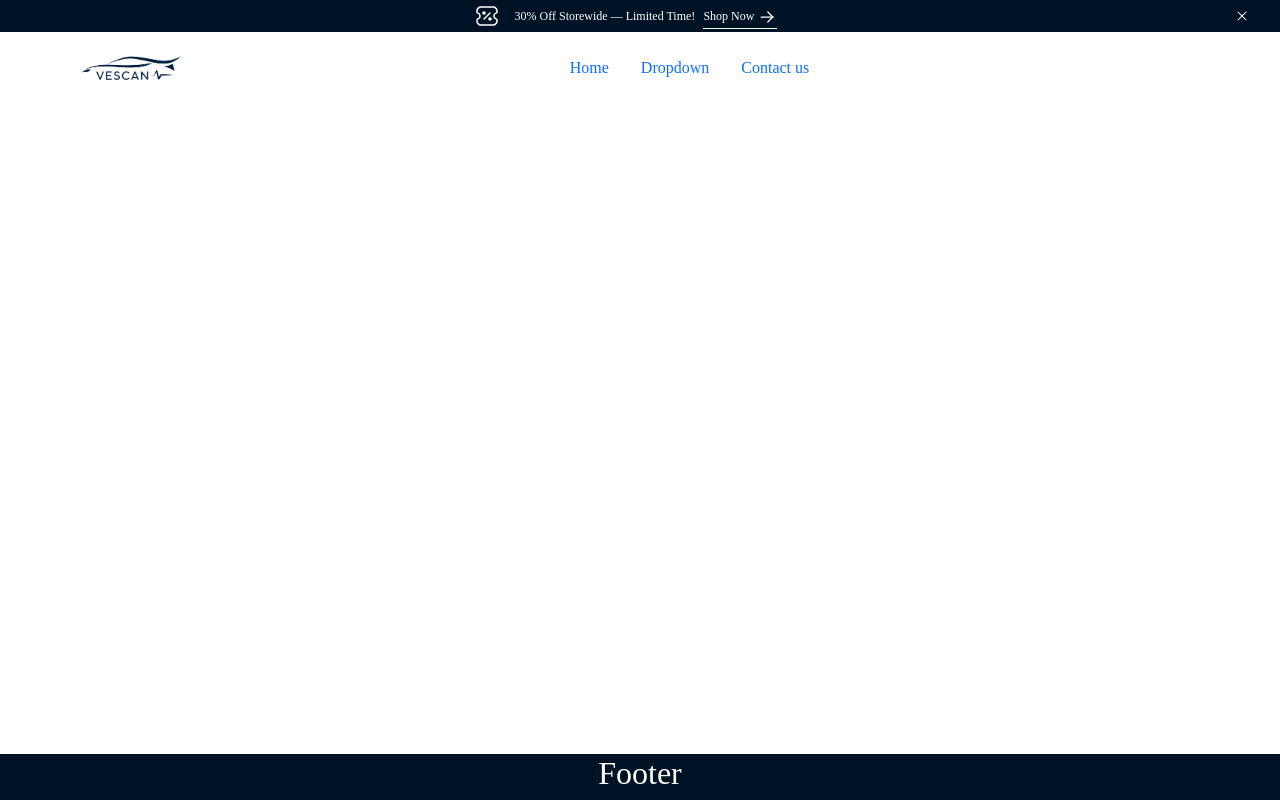
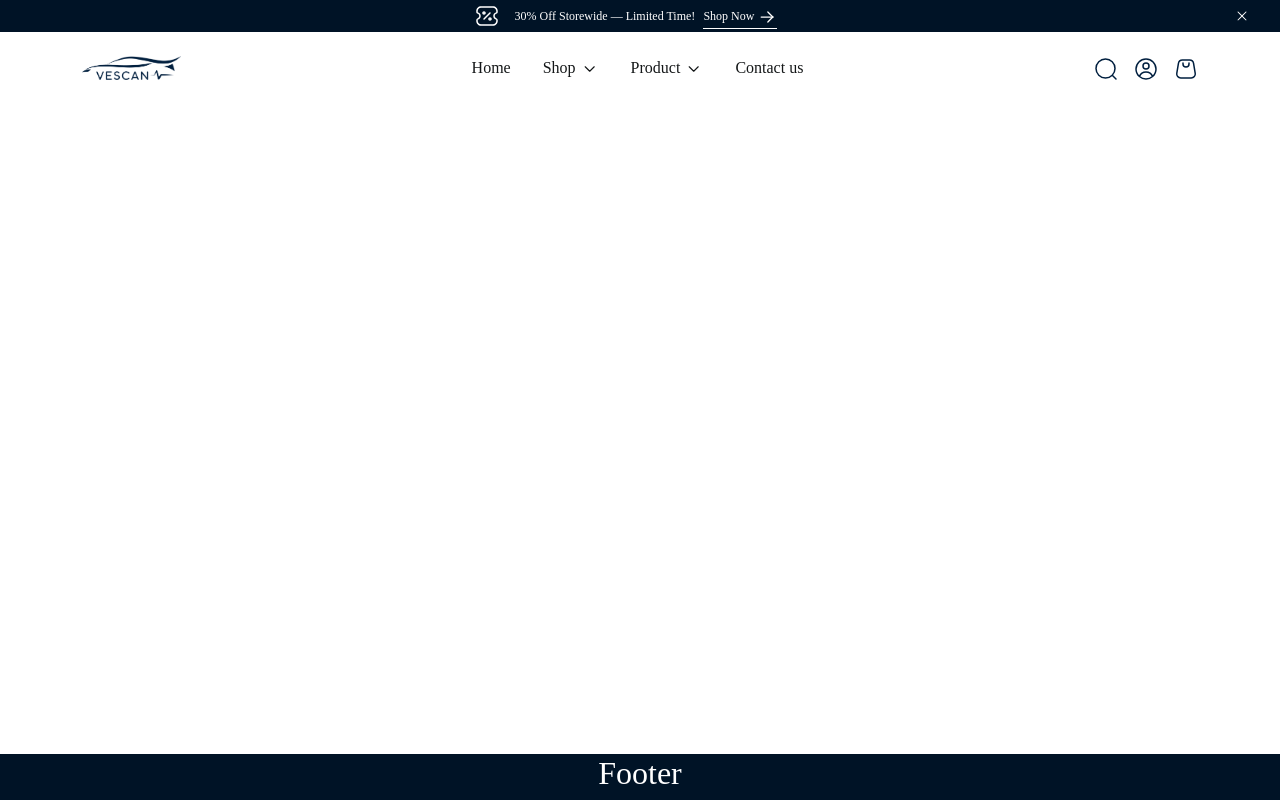
Before and after one commit to Akeemmudash/spingo, a React (Vite) app: page / in a window 1280 px wide. Built offline with nearby package versions, Linux system fonts and the light colour scheme; a web font is replaced by a local one.

Commit message:
Pushing to a new repo

```diff
--- /dev/null
+++ b/src/components/Header/Navbar.jsx
@@ -0,0 +1,87 @@
+import { useState } from "react";
+import { Nav, NavDropdown } from "react-bootstrap";
+import { NavLink } from "react-router-dom";
+import PropTypes from "prop-types";
+
+export default function Navbar() {
+  return (
+    <Nav>
+      <Nav.Link as={NavLink} to="#link" className="nav__link">
+        Home
+      </Nav.Link>
+      <NavDropdownWithState title="Shop">
+        <NavDropdown.Item href="#action/3.1">Action</NavDropdown.Item>
+        <NavDropdown.Item href="#action/3.2">Another action</NavDropdown.Item>
+        <NavDropdown.Item href="#action/3.3">Something</NavDropdown.Item>
+        <NavDropdown.Divider />
+        <NavDropdown.Item href="#action/3.4">Separated link</NavDropdown.Item>
+      </NavDropdownWithState>
+      <NavDropdownWithState title="Product">
+        <NavDropdown.Item href="#action/3.1">Action</NavDropdown.Item>
+        <NavDropdown.Item href="#action/3.2">Another action</NavDropdown.Item>
+        <NavDropdown.Item href="#action/3.3">Something</NavDropdown.Item>
+        <NavDropdown.Divider />
+        <NavDropdown.Item href="#action/3.4">Separated link</NavDropdown.Item>
+      </NavDropdownWithState>
+      <Nav.Link as={NavLink} to="#link" className="nav__link">
+        Contact us
+      </Nav.Link>
+    </Nav>
+  );
+}
+
+function NavDropdownWithState({ title, children }) {
+  const [isShowing, setIsShowing] = useState(false);
+
+  return (
+    <NavDropdown
+      onToggle={(show) => setIsShowing(show)}
+      title={<DropdownTab title={title} isDropShowing={isShowing} />}
+      id="basic-nav-dropdown"
+    >
+      {children}
+    </NavDropdown>
+  );
+}
+
+NavDropdownWithState.propTypes = {
+  title: PropTypes.string.isRequired,
+  children: PropTypes.node.isRequired,
+};
+
+function ChevronDown() {
+  return (
+    <svg
+      width="19"
+      height="18"
+      viewBox="0 0 19 18"
+      fill="none"
+      xmlns="http://www.w3.org/2000/svg"
+      className="chevron-down__svg"
+    >
+      <g id="Icon/chevron-down">
+        <path
+          id="Vector"
+          d="M5.20435 6.75L9.70435 11.25L14.2043 6.75"
+          stroke="#141718"
+          strokeWidth="1.125"
+          strokeLinecap="round"
+          strokeLinejoin="round"
+        />
+      </g>
+    </svg>
+  );
+}
+
+DropdownTab.propTypes = {
+  title: PropTypes.string.isRequired,
+  isDropShowing: PropTypes.bool,
+};
+
+function DropdownTab({ title, isDropShowing }) {
+  return (
+    <span className={`dropdown__tab ${isDropShowing ? "rotate" : ""} `}>
+      {title} <ChevronDown />
+    </span>
+  );
+}
--- /dev/null
+++ b/src/components/Header/Search.jsx
@@ -0,0 +1,100 @@
+import { useState } from "react";
+import Button from "react-bootstrap/Button";
+import Modal from "react-bootstrap/Modal";
+import PropTypes from "prop-types";
+
+SearchButton.propTypes = {
+  onClick: PropTypes.func,
+};
+
+function SearchButton({ onClick }) {
+  return (
+    <button onClick={onClick} className="btn-reset" aria-label="Search">
+      <svg
+        width="24"
+        height="24"
+        viewBox="0 0 24 24"
+        fill="none"
+        xmlns="http://www.w3.org/2000/svg"
+      >
+        <rect width="24" height="24" fill="#F5F5F5" />
+        <g id="Landing Page/Product Page/Flyout Cart/Shop Page">
+          <path
+            d="M-1701 -582C-1701 -583.105 -1700.1 -584 -1699 -584H9361C9362.1 -584 9363 -583.105 9363 -582V7059C9363 7060.1 9362.1 7061 9361 7061H-1699C-1700.1 7061 -1701 7060.1 -1701 7059V-582Z"
+            fill="#E6E9EC"
+          />
+          <path
+            d="M-1699 -583H9361V-585H-1699V-583ZM9362 -582V7059H9364V-582H9362ZM9361 7060H-1699V7062H9361V7060ZM-1700 7059V-582H-1702V7059H-1700ZM-1699 7060C-1699.55 7060 -1700 7059.55 -1700 7059H-1702C-1702 7060.66 -1700.66 7062 -1699 7062V7060ZM9362 7059C9362 7059.55 9361.55 7060 9361 7060V7062C9362.66 7062 9364 7060.66 9364 7059H9362ZM9361 -583C9361.55 -583 9362 -582.552 9362 -582H9364C9364 -583.657 9362.66 -585 9361 -585V-583ZM-1699 -585C-1700.66 -585 -1702 -583.657 -1702 -582H-1700C-1700 -582.552 -1699.55 -583 -1699 -583V-585Z"
+            fill="black"
+            fillOpacity="0.1"
+          />
+          <g id="Landing Page" clipPath="url(#clip0_1_3)">
+            <rect
+              width="1440"
+              height="5595"
+              transform="translate(-1150 -58)"
+              fill="white"
+            />
+            <g id="Navigation Bar">
+              <rect
+                width="1440"
+                height="60"
+                transform="translate(-1150 -18)"
+                fill="white"
+              />
+              <g id="Icons">
+                <g id="interface/outline/search 02">
+                  <path
+                    id="Vector"
+                    d="M18.5 18.5L22 22M21 11.5C21 6.25329 16.7467 2 11.5 2C6.25329 2 2 6.25329 2 11.5C2 16.7467 6.25329 21 11.5 21C16.7467 21 21 16.7467 21 11.5Z"
+                    stroke="#001F3F"
+                    strokeWidth="1.5"
+                    strokeLinecap="round"
+                    strokeLinejoin="round"
+                  />
+                </g>
+              </g>
+            </g>
+          </g>
+        </g>
+        <defs>
+          <clipPath id="clip0_1_3">
+            <rect
+              width="1440"
+              height="5595"
+              fill="white"
+              transform="translate(-1150 -58)"
+            />
+          </clipPath>
+        </defs>
+      </svg>
+    </button>
+  );
+}
+
+export default function Search() {
+  const [show, setShow] = useState(false);
+
+  const handleClose = () => setShow(false);
+  const handleShow = () => setShow(true);
+
+  return (
+    <>
+      <SearchButton onClick={handleShow} />
+      <Modal show={show} onHide={handleClose} centered>
+        <Modal.Header closeButton>
+          <Modal.Title>Modal heading</Modal.Title>
+        </Modal.Header>
+        <Modal.Body>Woohoo, you are reading this text in a modal!</Modal.Body>
+        <Modal.Footer>
+          <Button variant="secondary" onClick={handleClose}>
+            Close
+          </Button>
+          <Button variant="primary" onClick={handleClose}>
+            Save Changes
+          </Button>
+        </Modal.Footer>
+      </Modal>
+    </>
+  );
+}
--- /dev/null
+++ b/src/components/Header/ShoppingCart.jsx
@@ -0,0 +1,60 @@
+import { useState } from "react";
+import PropTypes from "prop-types";
+import Offcanvas from "react-bootstrap/Offcanvas";
+
+export default function ShoppingCart() {
+  const [show, setShow] = useState(false);
+
+  const handleClose = () => setShow(false);
+  const handleShow = () => setShow(true);
+
+  return (
+    <>
+      <ShoppingCartButton onClick={handleShow} />
+      <Offcanvas show={show} onHide={handleClose} placement={"end"}>
+        <Offcanvas.Header closeButton>
+          <Offcanvas.Title>Offcanvas</Offcanvas.Title>
+        </Offcanvas.Header>
+        <Offcanvas.Body>
+          Some text as placeholder. In real life you can have the elements you
+          have chosen. Like, text, images, lists, etc.
+        </Offcanvas.Body>
+      </Offcanvas>
+    </>
+  );
+}
+ShoppingCartButton.propTypes = {
+  onClick: PropTypes.func,
+};
+
+function ShoppingCartButton({ onClick }) {
+  return (
+    <button className="btn-reset" onClick={onClick} aria-label="Show Cart">
+      <svg
+        width="24"
+        height="24"
+        viewBox="0 0 24 24"
+        fill="none"
+        xmlns="http://www.w3.org/2000/svg"
+      >
+        <g id="outline/shopping bag">
+          <path
+            id="Rectangle 773"
+            d="M9 6L9 7C9 8.65685 10.3431 10 12 10C13.6569 10 15 8.65685 15 7V6"
+            stroke="#001F3F"
+            strokeWidth="1.5"
+            strokeLinecap="round"
+            strokeLinejoin="round"
+          />
+          <path
+            id="Rectangle 772"
+            d="M15.6116 3H8.3886C6.43325 3 4.76449 4.41365 4.44303 6.3424L2.77636 16.3424C2.37001 18.7805 4.25018 21 6.72194 21H17.2783C19.75 21 21.6302 18.7805 21.2238 16.3424L19.5572 6.3424C19.2357 4.41365 17.5669 3 15.6116 3Z"
+            stroke="#001F3F"
+            strokeWidth="1.5"
+            strokeLinejoin="round"
+          />
+        </g>
+      </svg>
+    </button>
+  );
+}
--- a/src/components/Header/index.css
+++ b/src/components/Header/index.css
@@ -15,7 +15,18 @@
 .ring-bottom {
   box-shadow: 0px 1px 0px #ffffff;
 }
-
+a.nav-link {
+  color: var(--base-black);
+}
 .dropdown-toggle::after {
   display: none;
 }
+.chevron-down__svg {
+  transition: transform 0.3s ease;
+}
+.dropdown__tab.rotate .chevron-down__svg {
+  transform: rotate(180deg);
+}
+.header__icons > *:not(:last-child) {
+  margin-right: 16px;
+}
--- a/src/components/Header/index.jsx
+++ b/src/components/Header/index.jsx
@@ -1,17 +1,17 @@
 import React from "react";
 import Container from "react-bootstrap/Container";
-import Nav from "react-bootstrap/Nav";
-import NavDropdown from "react-bootstrap/NavDropdown";
-
-import { Link, NavLink } from "react-router-dom";
-
+import { Link } from "react-router-dom";
 import ticketPercent from "../../assets/ticket-percent.svg";
 import closeIcon from "../../assets/close-icon.svg";
 import arrowRight from "../../assets/arrow-right.svg";
-import chevronDown from "../../assets/chevron-down.svg";
 import Logo from "../Logo";
 
 import "./index.css";
+
+import Navbar from "./Navbar";
+import Search from "./Search";
+import ShoppingCart from "./ShoppingCart";
+import { Dropdown } from "react-bootstrap";
 
 export default function Header() {
   return (
@@ -21,30 +21,14 @@ export default function Header() {
         <Container className="d-flex justify-content-between align-items-center">
           <Logo />
           <Navbar />
-          <div className=""></div>
+          <div className="header__icons d-flex justify-content-between align-items-center">
+            <Search />
+            <Profile />
+            <ShoppingCart />
+          </div>
         </Container>
       </header>
     </div>
-  );
-}
-
-function Navbar() {
-  return (
-    <Nav className="">
-      <Nav.Link as={NavLink} to="#link" className="nav__link">
-        Home
-      </Nav.Link>
-      <NavDropdown title="Dropdown" id="basic-nav-dropdown">
-        <NavDropdown.Item href="#action/3.1">Action</NavDropdown.Item>
-        <NavDropdown.Item href="#action/3.2">Another action</NavDropdown.Item>
-        <NavDropdown.Item href="#action/3.3">Something</NavDropdown.Item>
-        <NavDropdown.Divider />
-        <NavDropdown.Item href="#action/3.4">Separated link</NavDropdown.Item>
-      </NavDropdown>
-      <Nav.Link as={NavLink} to="#link" className="nav__link">
-        Contact us
-      </Nav.Link>
-    </Nav>
   );
 }
 
@@ -78,3 +62,40 @@ function PromoBar() {
     </div>
   ) : null;
 }
+
+const ProfileButton = React.forwardRef((props, ref) => (
+  <button className="btn-reset" ref={ref} {...props}>
+    <svg
+      width="24"
+      height="24"
+      viewBox="0 0 24 24"
+      fill="none"
+      xmlns="http://www.w3.org/2000/svg"
+    >
+      <g id="interface/outline/user-circle">
+        <path
+          id="Vector"
+          d="M18.5588 19.5488C17.5654 16.8918 15.0036 15 12 15C8.99638 15 6.4346 16.8918 5.44117 19.5488M18.5588 19.5488C20.6672 17.7154 22 15.0134 22 12C22 6.47715 17.5228 2 12 2C6.47715 2 2 6.47715 2 12C2 15.0134 3.33285 17.7154 5.44117 19.5488M18.5588 19.5488C16.8031 21.0756 14.5095 22 12 22C9.49052 22 7.19694 21.0756 5.44117 19.5488M15 9C15 10.6569 13.6569 12 12 12C10.3431 12 9 10.6569 9 9C9 7.34315 10.3431 6 12 6C13.6569 6 15 7.34315 15 9Z"
+          stroke="#001F3F"
+          strokeWidth="1.5"
+          strokeLinejoin="round"
+        />
+      </g>
+    </svg>
+  </button>
+));
+ProfileButton.displayName = "ProfileButton";
+
+function Profile() {
+  return (
+    <Dropdown>
+      <Dropdown.Toggle as={ProfileButton} className="btn-reset" />
+
+      <Dropdown.Menu align="end">
+        <Dropdown.Item href="#/action-1">Action</Dropdown.Item>
+        <Dropdown.Item href="#/action-2">Another action</Dropdown.Item>
+        <Dropdown.Item href="#/action-3">Something else</Dropdown.Item>
+      </Dropdown.Menu>
+    </Dropdown>
+  );
+}
--- a/src/index.css
+++ b/src/index.css
@@ -20,6 +20,8 @@ will be here as css variables
   --secondary-300: #b0ebff;
   --secondary-400: #00ace6;
   --secondary-500: #008fbf;
+
+  --base-black: #141718;
 }
 
 /* utility classes  */
@@ -79,7 +81,20 @@ will be here as css variables
 .h-6 {
   height: 24px;
 }
+.btn-reset {
+  appearance: none;
+  background: none;
+  border: none;
+  padding: 0;
+  margin: 0;
+  font: inherit;
+  color: inherit;
+  cursor: pointer;
+}
 
+button:focus:not(:focus-visible) {
+  box-shadow: none;
+}
 body {
   font-family: "Open Sauce One";
 }
```
Also changed, not shown: src/assets/chevron-down.svg (deleted), 1 other file (tests, documents, lock files or other folders).
